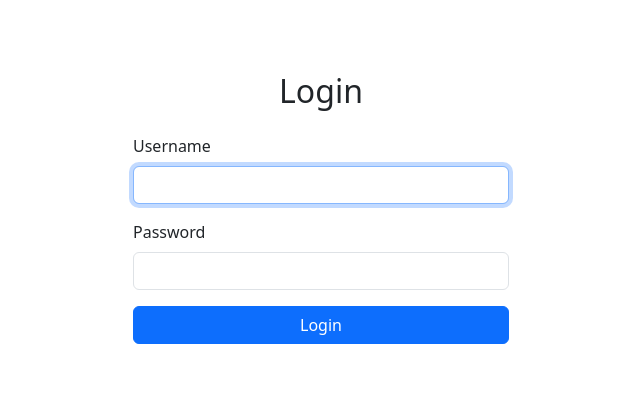
After one commit to BrightoKusi/smart_waste_platform, a Django app: page /login/ in a window 1280 px wide. The commit adds this page. Shown: the top 415 px of the page, without its empty margins (319-959 px from the left). Run offline with Django 5.2, Linux system fonts and the light colour scheme.

Commit message:
Added a login/logout page

```diff
--- /dev/null
+++ b/smart_waste_ui/bins/templates/base_generic.html
@@ -0,0 +1,26 @@
+<!DOCTYPE html>
+<html>
+<head>
+    <title>Smart Waste</title>
+    <link href="https://cdn.jsdelivr.net/npm/bootstrap@5.3.3/dist/css/bootstrap.min.css" rel="stylesheet">
+</head>
+<body>
+    {% if user.is_authenticated %}
+    <nav class="navbar navbar-expand-lg navbar-light bg-light px-4">
+        <a class="navbar-brand" href="/">Smart Waste</a>
+        <div class="collapse navbar-collapse">
+            <ul class="navbar-nav me-auto">
+                <li class="nav-item"><a class="nav-link" href="/">Dashboard</a></li>
+            </ul>
+            <span class="navbar-text me-3">Logged in as {{ user.username }}</span>
+            <a class="btn btn-outline-danger" href="{% url 'logout' %}">Logout</a>
+        </div>
+    </nav>
+    {% endif %}
+
+    <main class="container py-4">
+        {% block content %}
+        {% endblock %}
+    </main>
+</body>
+</html>
--- /dev/null
+++ b/smart_waste_ui/bins/templates/registration/login.html
@@ -0,0 +1,19 @@
+{% extends "base_generic.html" %}
+
+{% block content %}
+<div class="container py-5" style="max-width: 400px;">
+    <h2 class="mb-4 text-center">Login</h2>
+    <form method="post">
+        {% csrf_token %}
+        <div class="mb-3">
+            <label for="id_username" class="form-label">Username</label>
+            <input type="text" name="username" autofocus required id="id_username" class="form-control">
+        </div>
+        <div class="mb-3">
+            <label for="id_password" class="form-label">Password</label>
+            <input type="password" name="password" required id="id_password" class="form-control">
+        </div>
+        <button type="submit" class="btn btn-primary w-100">Login</button>
+    </form>
+</div>
+{% endblock %}
--- a/smart_waste_ui/bins/views.py
+++ b/smart_waste_ui/bins/views.py
@@ -3,6 +3,7 @@ from django_filters.rest_framework import DjangoFilterBackend
 from .models import BinStatus, BinAlerts
 from .serializers import BinStatusSerializer, BinAlertsSerializer
 from django.shortcuts import render, get_object_or_404
+from django.contrib.auth.decorators import login_required
 
 
 class BinStatusViewSet(viewsets.ModelViewSet):
@@ -23,6 +24,7 @@ class BinAlertsViewSet(viewsets.ModelViewSet):
 
 
 
+@login_required
 def dashboard(request):
     bins = BinStatus.objects.order_by('-timestamp')[:5]
     alerts = BinAlerts.objects.order_by('-timestamp')[:5]
@@ -33,10 +35,13 @@ def dashboard(request):
         'total_bins': total_bins,
     })
 
+@login_required
 def bin_list(request):
     bins = BinStatus.objects.order_by('-timestamp')[:100]
     return render(request, 'bins/bin_list.html', {'bins': bins})
 
+
+@login_required
 def bin_detail(request, bin_id):
     bin_statuses = BinStatus.objects.filter(bin_id=bin_id).order_by('-timestamp')[:50]
     alerts = BinAlerts.objects.filter(bin_id=bin_id).order_by('-timestamp')
--- a/smart_waste_ui/smart_waste_ui/urls.py
+++ b/smart_waste_ui/smart_waste_ui/urls.py
@@ -16,9 +16,13 @@ Including another URLconf
 """
 from django.contrib import admin
 from django.urls import path, include
+from django.contrib.auth import views as auth_views
+
 
 urlpatterns = [
     path("admin/", admin.site.urls),
     path("api/", include('bins.api_urls')),
-    path("", include('bins.web_urls'))
+    path("", include('bins.web_urls')),
+    path('login/', auth_views.LoginView.as_view(template_name='registration/login.html'), name='login'),
+    path('logout/', auth_views.LogoutView.as_view(), name='logout'),
 ]
```
Also changed, not shown: smart_waste_ui/bins/templates/bins/dashboard.html (+52 -24 lines), smart_waste_ui/smart_waste_ui/settings.py (+14 -6 lines).
